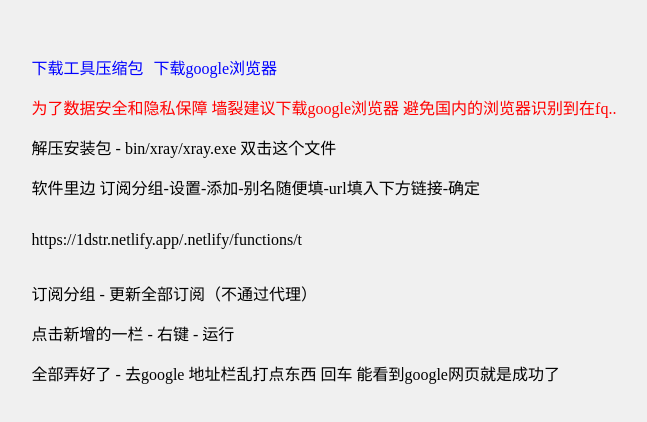
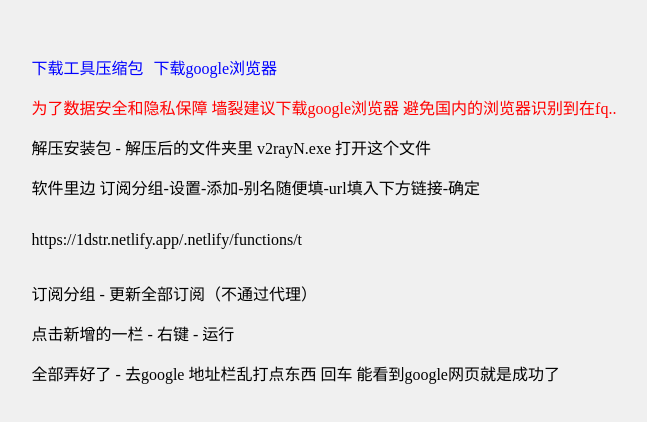
Before and after one commit to ggmygf/dstr, a website: page t/index.html in a window 1280 px wide. Shown: the part 172-594 px from the top of the page, without its empty margins (316-963 px from the left). Drawn offline with Linux system fonts and the light colour scheme.

Commit message:
Update index.html

```diff
--- a/t/index.html
+++ b/t/index.html
@@ -30,7 +30,7 @@
 
 
     <p style="color:red">为了数据安全和隐私保障 墙裂建议下载google浏览器 避免国内的浏览器识别到在fq..</p>
-   <p>解压安装包 - bin/xray/xray.exe 双击这个文件</p>
+   <p>解压安装包 - 解压后的文件夹里 v2rayN.exe 打开这个文件</p>
   <p>软件里边 订阅分组-设置-添加-别名随便填-url填入下方链接-确定</p>
 
   <div style="height: 50px; width: 500px; overflow-y: auto; word-wrap: break-word; word-break: break-all;"><p>https://1dstr.netlify.app/.netlify/functions/t</p>
```
